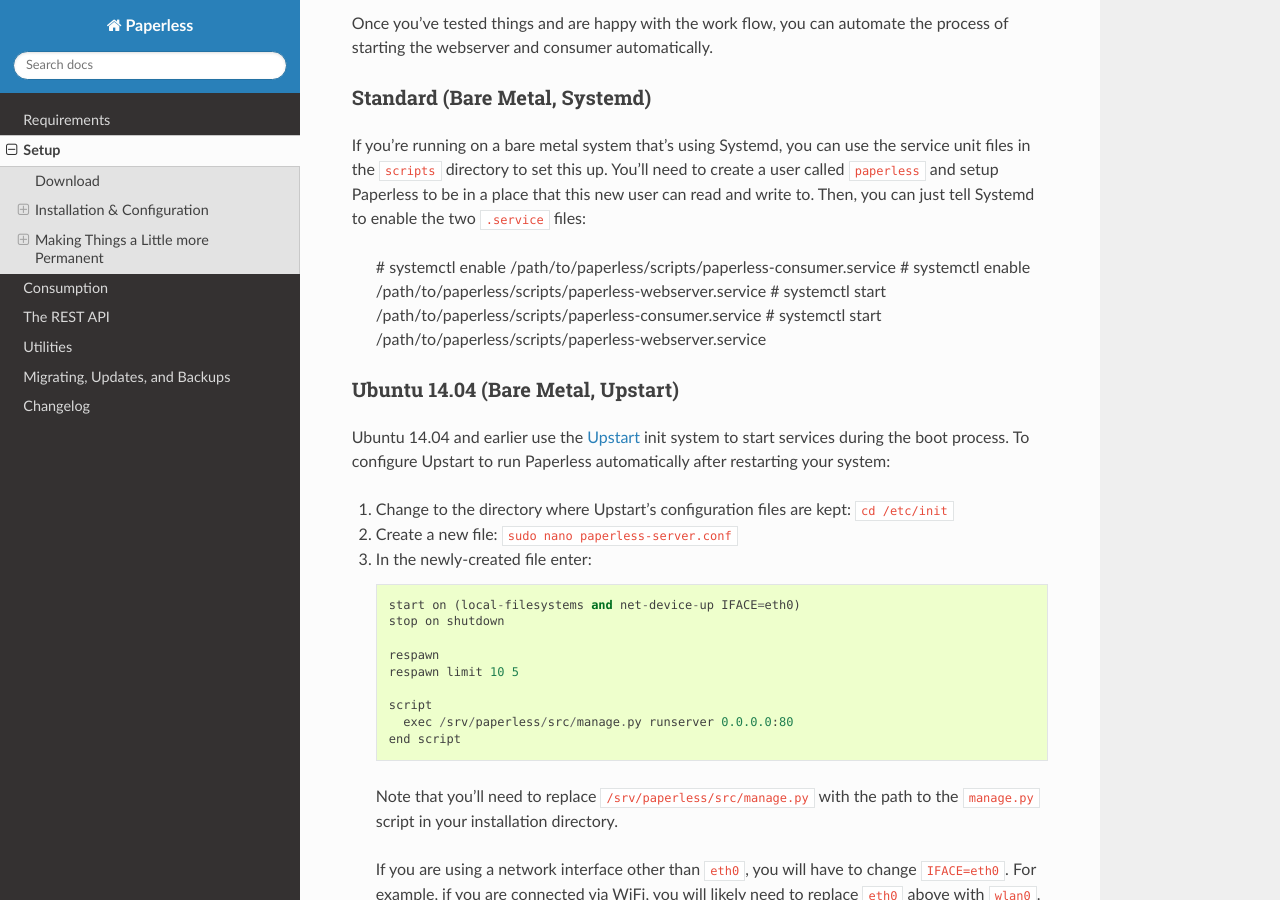
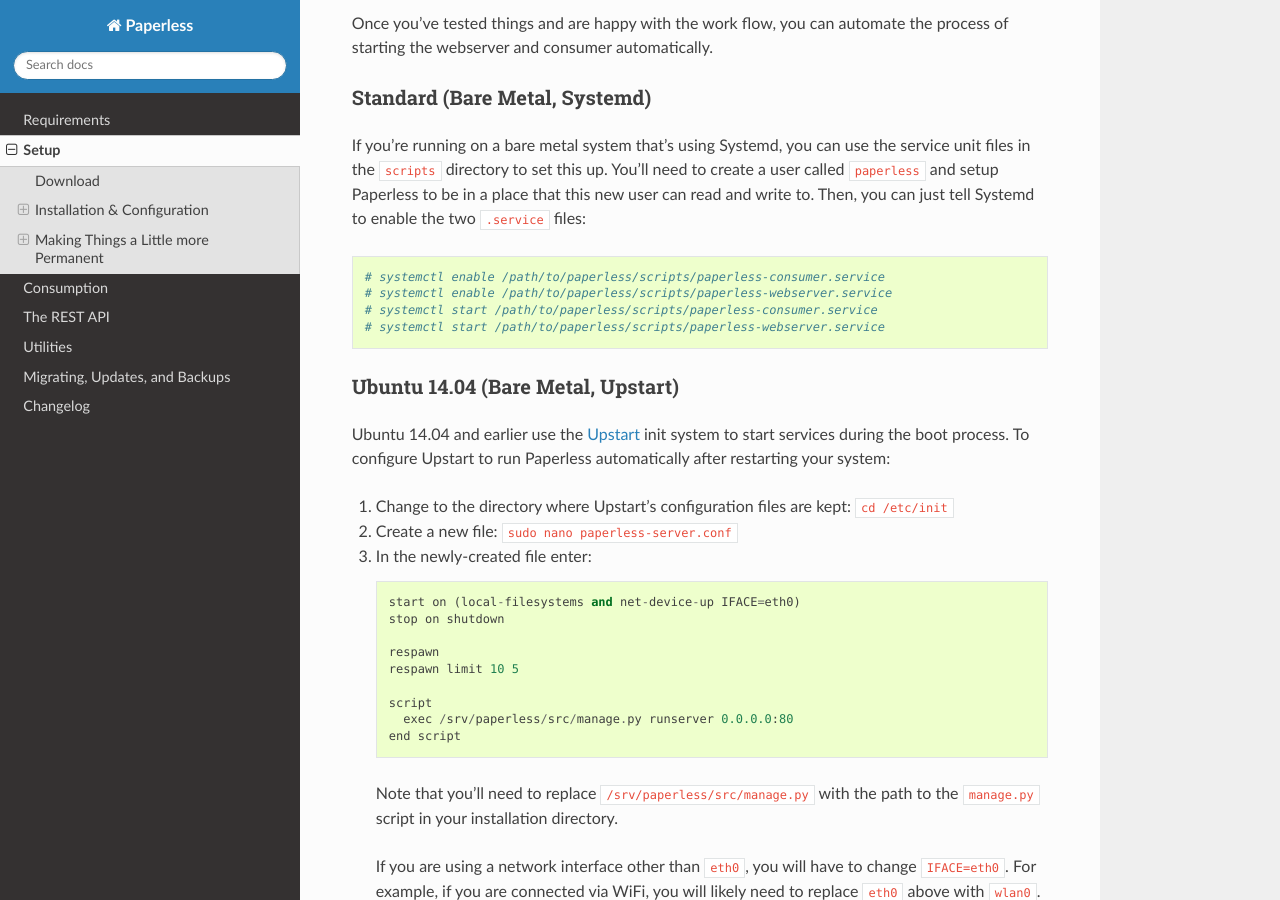
Before and after one commit to repoRangee/Large-scale, a Sphinx documentation site: the page built from docs/setup.rst, in a window 1280 px wide and 900 px high, scrolled down 4817 px. Built offline with Sphinx 7.4.7 and the Read the Docs theme 3.1.0, drawn with Linux system fonts in a browser that asks for light colours; formulas are drawn with MathJax 3.

Commit message:
rst vs md makes me sad

```diff
--- a/docs/setup.rst
+++ b/docs/setup.rst
@@ -301,7 +301,7 @@ If you're running on a bare metal system that's using Systemd, you can use the
 service unit files in the ``scripts`` directory to set this up.  You'll need to
 create a user called ``paperless`` and setup Paperless to be in a place that
 this new user can read and write to.  Then, you can just tell Systemd to enable
-the two ``.service`` files:
+the two ``.service`` files::
 
     # systemctl enable /path/to/paperless/scripts/paperless-consumer.service
     # systemctl enable /path/to/paperless/scripts/paperless-webserver.service
```
